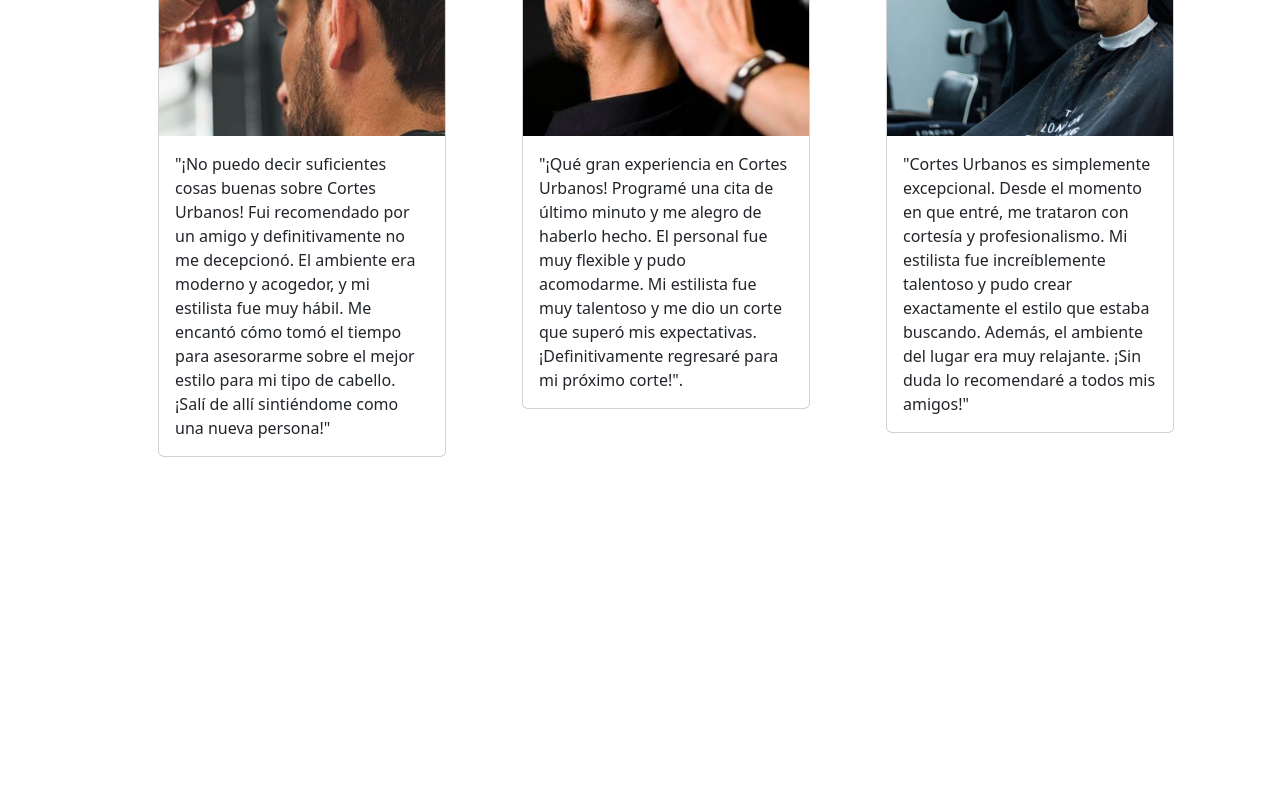
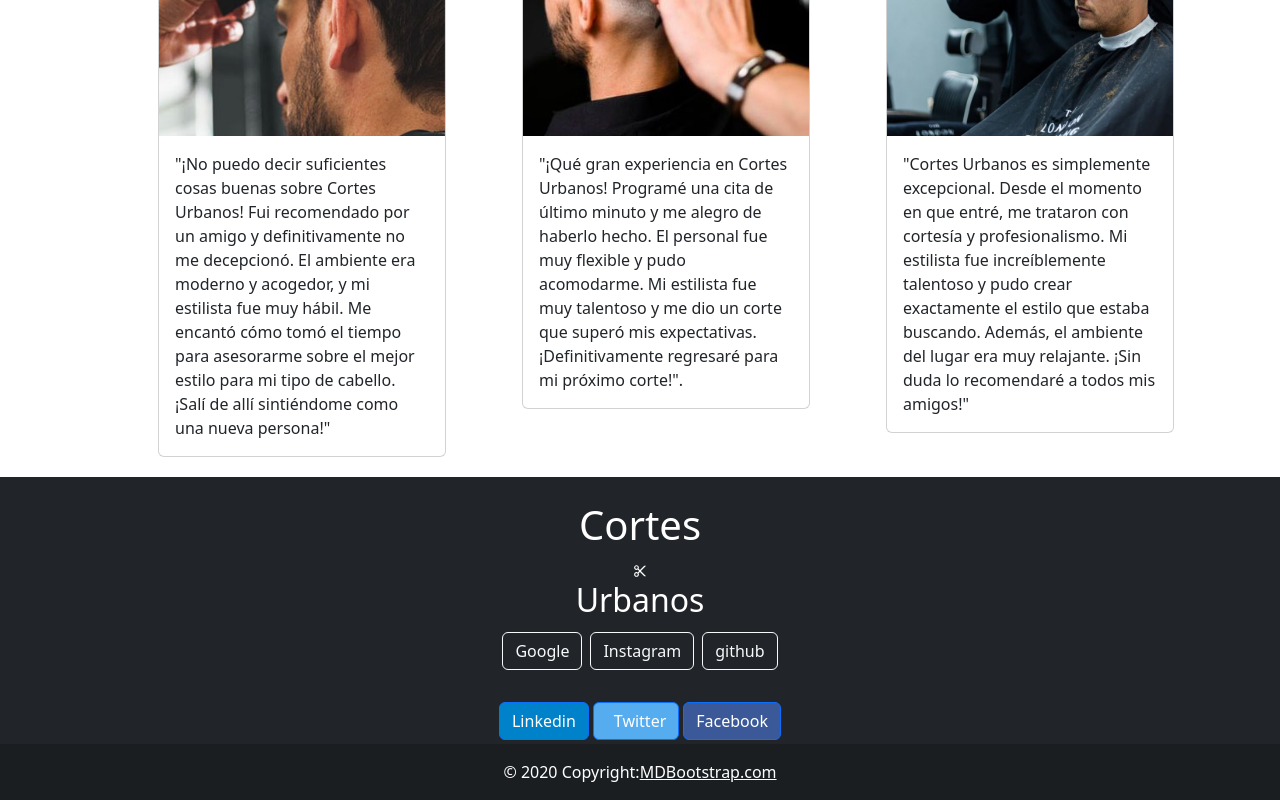
Before and after one commit to LudmilaMiguens/Landing-page-peluqueria, a React (Vite) app in the folder Landing-Page-Peluqueria/: page / in a window 1280 px wide. Shown: the part 1529-2329 px from the top of the page. Before the commit the page ends 2006 px from the top, so only its background shows below. Built offline with nearby package versions, Linux system fonts and the light colour scheme.

Commit message:
agregando footer

```diff
--- a/Landing-Page-Peluqueria/src/App.jsx
+++ b/Landing-Page-Peluqueria/src/App.jsx
@@ -1,6 +1,6 @@
 import "./App.css";
 import Form from "./components/Form/Form";
-
+import Footer from "./components/footer/Footer";
 import Nav from "./components/nav/Nav";
 import Testimonios from "./components/Testimonios/Testimonios";
 
@@ -29,6 +29,7 @@ function App() {
       </div>
 
       <Testimonios />
+     <Footer />
     </div>
   );
 }
--- /dev/null
+++ b/Landing-Page-Peluqueria/src/components/footer/Footer.jsx
@@ -0,0 +1,63 @@
+
+
+import React from 'react';
+import {
+  MDBFooter,
+  MDBContainer,
+  MDBCol,
+  MDBRow,
+  MDBIcon,
+  MDBBtn
+} from 'mdb-react-ui-kit';
+import { AiOutlineScissor } from 'react-icons/ai';
+
+export default function App() {
+  return (
+
+    <MDBFooter className='bg-dark text-center text-white'>
+      <MDBContainer className='p-4 pb-0'>
+        <section className='mb-4'>
+
+            <MDBIcon  />
+
+         <h1>Cortes</h1>
+         <AiOutlineScissor />
+          <h2>Urbanos</h2>
+
+
+
+
+          <MDBBtn outline color="light" floating className='m-1' href='#!' role='button'>
+            <MDBIcon fab icon='google' />Google
+          </MDBBtn>
+          <MDBBtn outline color="light" floating className='m-1' href='#!' role='button'>
+            <MDBIcon fab icon='instagram' />Instagram
+          </MDBBtn>
+            <MDBBtn outline color="light" floating className='m-1' href='#!' role='button'>
+            <MDBIcon fab icon='github' />github
+          </MDBBtn>
+        </section>
+      </MDBContainer>
+      <MDBBtn className='m-1' style={{ backgroundColor: '#0082ca' }} href='#'>
+        <MDBIcon fab icon='linkedin-in' />Linkedin
+      </MDBBtn>
+
+
+
+    <MDBBtn style={{ backgroundColor: '#55acee' }} href='#'>
+      <MDBIcon className='me-2' fab icon='twitter' /> Twitter
+    </MDBBtn>
+    <MDBBtn className='m-1' style={{ backgroundColor: '#3b5998' }} href='#'>
+        <MDBIcon fab icon='facebook-f' />Facebook
+      </MDBBtn>
+
+      <div className='text-center p-3' style={{ backgroundColor: 'rgba(0, 0, 0, 0.2)' }}>
+
+        © 2020 Copyright:
+        <a className='text-white' href='https://mdbootstrap.com/'>
+          MDBootstrap.com
+        </a>
+      </div>
+    </MDBFooter>
+  );
+}
```
Also changed, not shown: Landing-Page-Peluqueria/package.json (+8 -1 lines), 1 other file (tests, documents, lock files or other folders).
